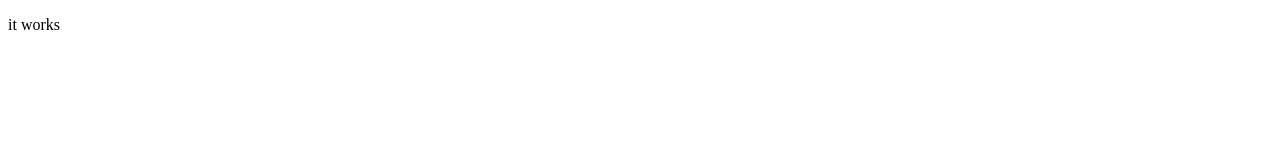
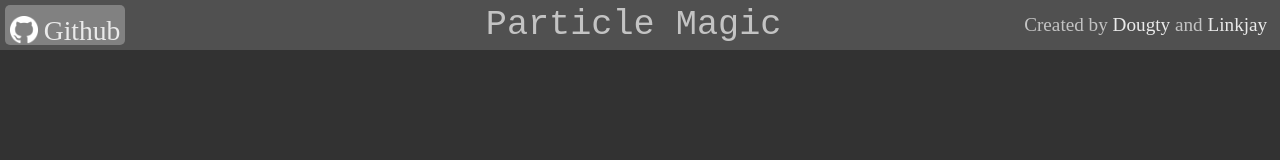
Before and after one commit to linkjay/parm-docs, a plain HTML site: page index.html in a window 1280 px wide. Drawn offline with Linux system fonts and the light colour scheme.

Commit message:
Finished strip with button availability

```diff
--- a/index.html
+++ b/index.html
@@ -1,9 +1,63 @@
 <!DOCTYPE html>
 <html>
     <head>
-        <title>Particle Magic Docs</title>
+        <title>Particle Magic</title>
+        <meta charset="UTF-8">
+        <meta content="width=device-width, initial-scale=1, maximum-scale=1" name="viewport">
+        <style>
+            body{background:#323232;margin:0;padding:0;color:#c3c3c3}
+
+            #strip{height:50px;width:100%;background:#505050;display:inline-block;margin:0 auto;text-align:center;white-space:nowrap;min-width:900px}
+
+            #strip #left{float:left;width:33%;height:100%;text-align:left}
+            #strip #middle{float:left;width:33%;height:100%}
+            #strip #right{float:left;width:33%;height:100%;text-align:right}
+
+            #strip div{margin:0 auto}
+
+            #strip span{line-height:50px;font-size:1.2em;}
+
+            #title{font-size:2.2em !important;font-family:'Courier New',Courier,monospace;}
+
+            a{text-decoration:none;color:#eaeaea;outline:none}
+            a:visited{text-decoration:none;color:#eaeaea;}
+            a:hover{color:#fff;font-weight:bold;}
+            a:active{text-decoration:none;color:#eaeaea;outline:none}
+
+            #github-ico{background:url("img/github-icon.png");background-size:28px;width:28px;height:28px;display:inline-block}
+            #github-text{position:relative;top:-4px}
+
+            .button{font-size:23px !important;color:#eaeaea;display:inline-block;background:#818181;padding:5px;border-radius:5px;height:30px;margin:5px 0 0 5px !important;
+
+            /*hover effect*/
+            transition: background 0.2s linear;
+            -webkit-transition: background 0.2s linear;
+            -moz-transition: background 0.2s linear;
+            -o-transition: background 0.2s linear;
+            -ms-transition: background 0.2s linear;
+            }
+
+            .button:hover{background:#9f9f9f;color:#fff}
+
+            .noaeffect:hover{font-weight:normal !important;}
+            .noselect{-webkit-touch-callout:none;-webkit-user-select:none;-khtml-user-select:none;-moz-user-select:none;-ms-user-select:none;user-select:none}
+        </style>
     </head>
     <body>
-        <p>it works</p>
+        <div id="strip">
+            <div id="left">
+                <a href="https://github.com/DougTy/particle-magic" class="noaeffect">
+                    <div class="button noselect"><div id="github-ico"></div>
+                        <span id="github-text">Github</span>
+                    </div>
+                </a>
+            </div>
+            <div id="middle">
+                <span id="title">Particle Magic</span>
+            </div>
+            <div id="right">
+                <span>Created by <a href="https://github.com/dougty" target="_blank">Dougty</a> and <a href="https://github.com/linkjay" target="_blank">Linkjay</a></span>
+            </div>
+        </div>
     </body>
 </html>
```
Also changed, not shown: img/github-icon.png (added).
